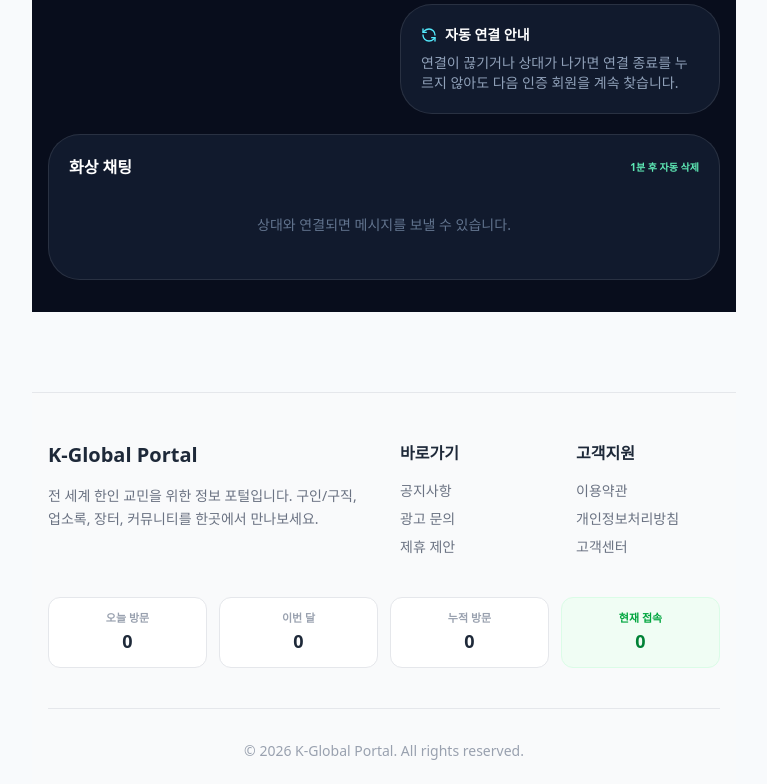
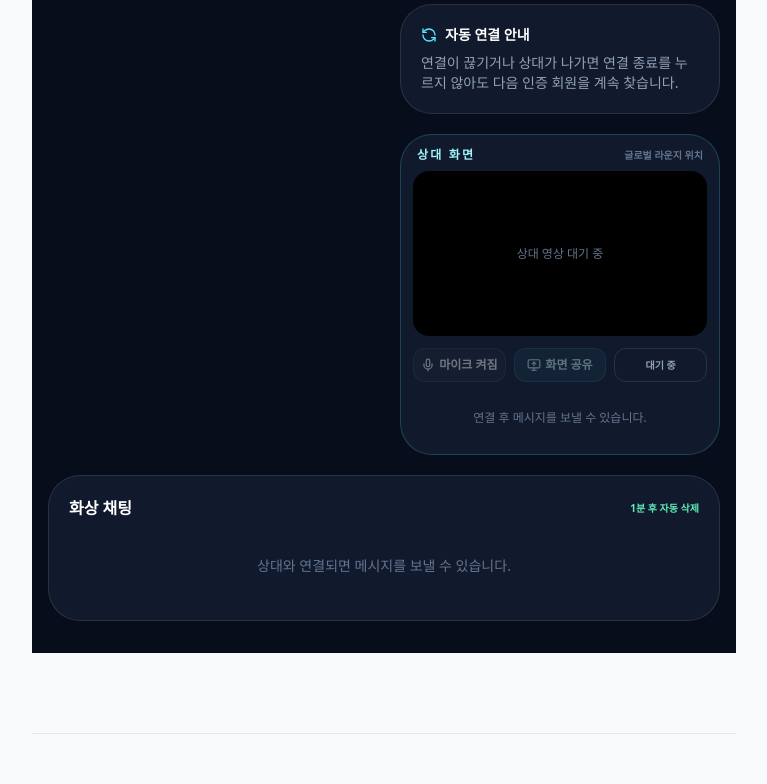
Before and after one commit to juyeonglee911029/gyopo, a Next.js app: page /webrtc in a window 1280 px wide. Shown: the part 980-1764 px from the top of the page, without its empty margins (224-991 px from the left). Built offline with nearby package versions, Linux system fonts and the light colour scheme; no server answers.

Commit message:
Add microphone and screen sharing

```diff
--- a/src/app/webrtc/page.tsx
+++ b/src/app/webrtc/page.tsx
@@ -1,7 +1,7 @@
 'use client';
 
 import { useEffect, useRef, useState } from 'react';
-import { Camera, CheckCircle2, LoaderCircle, PhoneCall, RefreshCcw, ShieldCheck, Users, VideoOff } from 'lucide-react';
+import { Camera, CheckCircle2, LoaderCircle, Mic, MicOff, MonitorUp, PhoneCall, RefreshCcw, ShieldCheck, Users, VideoOff } from 'lucide-react';
 import {
   deleteDocument,
   claimWebrtcMatch,
@@ -72,6 +72,8 @@ export default function WebRTCPage() {
   const [status, setStatus] = useState('대기 중');
   const [peer, setPeer] = useState<QueueEntry | null>(null);
   const [hasRemoteVideo, setHasRemoteVideo] = useState(false);
+  const [audioEnabled, setAudioEnabled] = useState(true);
+  const [isSharingScreen, setIsSharingScreen] = useState(false);
   const [flip, setFlip] = useState(true);
   const [active, setActive] = useState(false);
   const [activeCallId, setActiveCallId] = useState<string | null>(null);
@@ -82,6 +84,7 @@ export default function WebRTCPage() {
   const [genderPreference, setGenderPreference] = useState<GenderPreference>(user?.genderPreference || 'any');
   const videoRef = useRef<HTMLVideoElement>(null);
   const remoteVideoRef = useRef<HTMLVideoElement>(null);
+  const sidebarVideoRef = useRef<HTMLVideoElement>(null);
   const streamRef = useRef<MediaStream | null>(null);
   const remoteStreamRef = useRef<MediaStream | null>(null);
   const connectionRef = useRef<RTCPeerConnection | null>(null);
@@ -98,6 +101,8 @@ export default function WebRTCPage() {
   const outgoingVideoTrackRef = useRef<MediaStreamTrack | null>(null);
   const outgoingAnimationRef = useRef<number | null>(null);
   const outgoingCanvasRef = useRef<HTMLCanvasElement | null>(null);
+  const videoSenderRef = useRef<RTCRtpSender | null>(null);
+  const screenTrackRef = useRef<MediaStreamTrack | null>(null);
 
   const resetSignalingState = () => {
     appliedCandidates.current.clear();
@@ -122,7 +127,7 @@ export default function WebRTCPage() {
     if (!navigator.mediaDevices?.getUserMedia) throw new Error('이 브라우저는 카메라와 마이크를 지원하지 않습니다.');
     if (!streamRef.current) {
       try {
-          streamRef.current = await requestMediaWithTimeout({ video: true, audio: true });
+          streamRef.current = await requestMediaWithTimeout({ video: { facingMode: 'user' }, audio: { echoCancellation: true, noiseSuppression: true, autoGainControl: true } });
       } catch (error) {
         if (error instanceof DOMException && error.name === 'NotFoundError') {
           streamRef.current = await requestMediaWithTimeout({ video: true, audio: false });
@@ -135,6 +140,13 @@ export default function WebRTCPage() {
       videoRef.current.srcObject = streamRef.current;
       await videoRef.current.play().catch(() => undefined);
     }
+    setAudioEnabled(streamRef.current.getAudioTracks().some((track) => track.enabled));
+  };
+
+  const toggleMicrophone = () => {
+    const next = !audioEnabled;
+    streamRef.current?.getAudioTracks().forEach((track) => { track.enabled = next; });
+    setAudioEnabled(next);
   };
 
   const stopOutgoingVideo = () => {
@@ -143,6 +155,44 @@ export default function WebRTCPage() {
     outgoingVideoTrackRef.current?.stop();
     outgoingVideoTrackRef.current = null;
     outgoingCanvasRef.current = null;
+  };
+
+  const restoreCameraTrack = async () => {
+    const cameraTrack = outgoingVideoTrackRef.current || streamRef.current?.getVideoTracks()[0] || null;
+    if (videoSenderRef.current && cameraTrack) await videoSenderRef.current.replaceTrack(cameraTrack).catch(() => undefined);
+    if (videoRef.current && streamRef.current) {
+      videoRef.current.srcObject = streamRef.current;
+      await videoRef.current.play().catch(() => undefined);
+    }
+    screenTrackRef.current = null;
+    setIsSharingScreen(false);
+  };
+
+  const toggleScreenShare = async () => {
+    if (isSharingScreen) {
+      await restoreCameraTrack();
+      return;
+    }
+    if (!videoSenderRef.current || !navigator.mediaDevices?.getDisplayMedia) {
+      setPermissionError('연결 후 화면 공유를 사용할 수 있습니다.');
+      return;
+    }
+    try {
+      const display = await navigator.mediaDevices.getDisplayMedia({ video: { frameRate: 30 }, audio: false });
+      const screenTrack = display.getVideoTracks()[0];
+      if (!screenTrack) return;
+      await videoSenderRef.current.replaceTrack(screenTrack);
+      screenTrackRef.current = screenTrack;
+      screenTrack.onended = () => { void restoreCameraTrack(); };
+      if (videoRef.current) {
+        videoRef.current.srcObject = new MediaStream([screenTrack, ...(streamRef.current?.getAudioTracks() || [])]);
+        await videoRef.current.play().catch(() => undefined);
+      }
+      setIsSharingScreen(true);
+    } catch (error) {
+      if (error instanceof DOMException && error.name === 'NotAllowedError') return;
+      setPermissionError('화면 공유를 시작하지 못했습니다. 브라우저 권한을 확인해주세요.');
+    }
   };
 
   const getOutgoingStream = () => {
@@ -287,10 +337,15 @@ export default function WebRTCPage() {
     connectionRef.current?.close();
     connectionRef.current = null;
     stopOutgoingVideo();
+    screenTrackRef.current?.stop();
+    screenTrackRef.current = null;
+    videoSenderRef.current = null;
+    setIsSharingScreen(false);
     streamRef.current?.getTracks().forEach((track) => track.stop());
     streamRef.current = null;
     if (videoRef.current) videoRef.current.srcObject = null;
     if (remoteVideoRef.current) remoteVideoRef.current.srcObject = null;
+    if (sidebarVideoRef.current) sidebarVideoRef.current.srcObject = null;
     remoteStreamRef.current = null;
     callRef.current = null;
     resetSignalingState();
@@ -305,6 +360,8 @@ export default function WebRTCPage() {
   useEffect(() => () => {
     connectionRef.current?.close();
     stopOutgoingVideo();
+    screenTrackRef.current?.stop();
+    videoSenderRef.current = null;
     streamRef.current?.getTracks().forEach((track) => track.stop());
     const token = getSessionToken();
     if (token && userRef.current) void deleteDocument('webrtcQueue', userRef.current.id, token);
@@ -324,7 +381,10 @@ export default function WebRTCPage() {
       const connection = new RTCPeerConnection({ iceServers: stunServers, iceCandidatePoolSize: 10 });
       connectionRef.current = connection;
       const outgoing = createOutgoingStream();
-      outgoing?.getTracks().forEach((track) => connection.addTrack(track, outgoing));
+      outgoing?.getTracks().forEach((track) => {
+        const sender = connection.addTrack(track, outgoing);
+        if (track.kind === 'video') videoSenderRef.current = sender;
+      });
       connection.onicecandidate = ({ candidate }) => {
         if (!candidate) return;
         void upsertDocument('webrtcCandidates', `${call.callId}-${user.id}-${crypto.randomUUID()}`, {
@@ -340,6 +400,10 @@ export default function WebRTCPage() {
         if (remoteVideoRef.current) {
           remoteVideoRef.current.srcObject = remoteStream;
           void remoteVideoRef.current.play().catch(() => undefined);
+        }
+        if (sidebarVideoRef.current) {
+          sidebarVideoRef.current.srcObject = remoteStream;
+          void sidebarVideoRef.current.play().catch(() => undefined);
         }
         setHasRemoteVideo(true);
         setStatus('상대 영상 수신 중');
@@ -547,7 +611,14 @@ export default function WebRTCPage() {
               <section className="rounded-[2rem] border border-white/10 bg-[#111a2d] p-5"><div className="mb-4 flex items-center justify-between"><span className="font-black">카메라 설정</span><span className="text-xs text-slate-500">상대 화면에도 적용</span></div><label className="flex cursor-pointer items-center justify-between rounded-xl bg-white/[0.04] p-3 text-sm font-bold"><span>내 화면 좌우 반전</span><input type="checkbox" checked={flip} onChange={(event) => setFlip(event.target.checked)} className="h-4 w-4 accent-cyan-400" /></label><div className="mt-4 flex items-start gap-2 text-xs leading-5 text-slate-500"><CheckCircle2 size={15} className="mt-0.5 shrink-0 text-emerald-300" />내 영상과 상대방에게 전송되는 영상 모두에 적용됩니다.</div></section>
              <section className="rounded-[2rem] border border-cyan-300/20 bg-[#111a2d] p-5"><div className="mb-4 flex items-center justify-between"><span className="font-black">LIVE CHAT 필터</span><span className="text-xs font-bold text-cyan-300">활성화</span></div><label className="block text-xs font-bold text-slate-400">내 성별<select value={gender} onChange={(event) => setGender(event.target.value as Gender | '')} className="mt-2 w-full rounded-xl border border-white/10 bg-black/20 px-3 py-2.5 text-sm font-bold text-white outline-none"><option value="">설정 안 함</option><option value="male">남성</option><option value="female">여성</option></select></label><label className="mt-3 block text-xs font-bold text-slate-400">찾고 싶은 상대<select value={genderPreference} onChange={(event) => setGenderPreference(event.target.value as GenderPreference)} className="mt-2 w-full rounded-xl border border-white/10 bg-black/20 px-3 py-2.5 text-sm font-bold text-white outline-none"><option value="any">모두</option><option value="male">남성</option><option value="female">여성</option></select></label><p className="mt-3 text-xs leading-5 text-slate-500">성별 필터를 선택하면 실제 매칭마다 0.25 USDT가 차감됩니다. 월 30 USDT 프리미엄 구독자는 무료입니다.</p></section>
               <section className="rounded-[2rem] border border-white/10 bg-[#111a2d] p-5 text-sm text-slate-400"><div className="mb-2 flex items-center gap-2 font-black text-white"><RefreshCcw size={16} className="text-cyan-300" /> 자동 연결 안내</div><p>연결이 끊기거나 상대가 나가면 연결 종료를 누르지 않아도 다음 인증 회원을 계속 찾습니다.</p></section>
-          </aside>
+           <section className="webrtc-sidebar-screen rounded-[2rem] border border-cyan-300/20 bg-[#111a2d] p-3">
+             <div className="mb-2 flex items-center justify-between px-1"><span className="text-xs font-black uppercase tracking-[0.18em] text-cyan-200">상대 화면</span><span className="text-[10px] font-bold text-slate-500">글로벌 라운지 위치</span></div>
+             <div className="relative aspect-video overflow-hidden rounded-2xl bg-black"><video ref={sidebarVideoRef} autoPlay playsInline className="h-full w-full object-cover" />{!hasRemoteVideo && <div className="absolute inset-0 grid place-items-center text-xs text-slate-500">상대 영상 대기 중</div>}</div>
+             <div className="mt-3 grid grid-cols-3 gap-2"><button onClick={toggleMicrophone} disabled={!active} className="flex items-center justify-center gap-1 rounded-xl border border-white/10 bg-white/5 py-2 text-xs font-black disabled:opacity-40">{audioEnabled ? <Mic size={14} /> : <MicOff size={14} />}{audioEnabled ? '마이크 켜짐' : '마이크 꺼짐'}</button><button onClick={() => void toggleScreenShare()} disabled={!isConnected} className="flex items-center justify-center gap-1 rounded-xl border border-cyan-300/20 bg-cyan-300/10 py-2 text-xs font-black text-cyan-100 disabled:opacity-40"><MonitorUp size={14} />{isSharingScreen ? '공유 중지' : '화면 공유'}</button><span className="flex items-center justify-center rounded-xl border border-white/10 px-2 text-[10px] font-bold text-slate-400">{isConnected ? '연결됨' : '대기 중'}</span></div>
+             <div className="mt-3 max-h-36 space-y-2 overflow-y-auto">{chatMessages.length === 0 ? <p className="py-4 text-center text-xs text-slate-500">연결 후 메시지를 보낼 수 있습니다.</p> : chatMessages.map((message) => <div key={`side-${message.id}`} className="rounded-xl bg-white/[0.05] p-2 text-xs"><b className="text-cyan-200">{message.user}</b><p className="mt-1 break-words text-slate-300">{message.text}</p></div>)}</div>
+             {user && activeCallId && <form onSubmit={sendVideoChat} className="mt-2 flex gap-2"><input value={chatInput} onChange={(event) => setChatInput(event.target.value)} placeholder="메시지..." className="min-w-0 flex-1 rounded-xl border border-white/10 bg-black/20 px-3 py-2 text-xs text-white outline-none" /><button className="rounded-xl bg-cyan-400 px-3 text-xs font-black text-slate-950">전송</button></form>}
+           </section>
+           </aside>
          </div>
          <section className="mt-5 rounded-[2rem] border border-white/10 bg-[#111a2d] p-5"><div className="mb-3 flex items-center justify-between"><h2 className="font-black">화상 채팅</h2><span className="text-[10px] font-bold text-emerald-300">1분 후 자동 삭제</span></div><div className="max-h-48 space-y-2 overflow-y-auto">{chatMessages.length === 0 ? <p className="py-6 text-center text-sm text-slate-500">상대와 연결되면 메시지를 보낼 수 있습니다.</p> : chatMessages.map((message) => <div key={message.id} className="rounded-xl bg-white/[0.05] p-3 text-sm"><div className="mb-1 text-[10px] font-bold text-cyan-300">{message.user}</div><div className="break-words text-slate-200">{message.text}</div></div>)}</div>{chatError && <p className="mt-2 text-xs font-bold text-rose-300">{chatError}</p>}{user && activeCallId && <form onSubmit={sendVideoChat} className="mt-3 flex gap-2"><input value={chatInput} onChange={(event) => setChatInput(event.target.value)} placeholder="화상 채팅 메시지..." className="min-w-0 flex-1 rounded-xl border border-white/10 bg-black/20 px-3 py-2.5 text-sm text-white outline-none" /><button className="rounded-xl bg-cyan-400 px-4 text-sm font-black text-slate-950">전송</button></form>}</section>
        </div>
```
